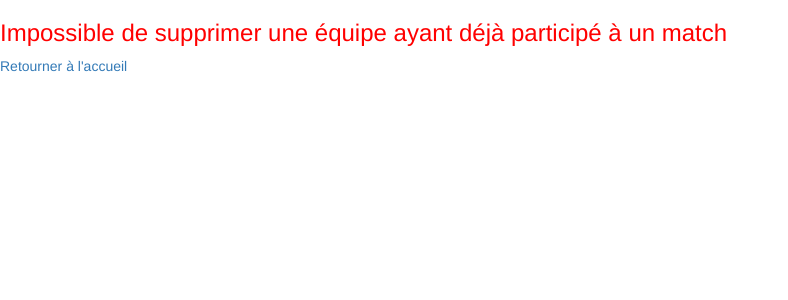
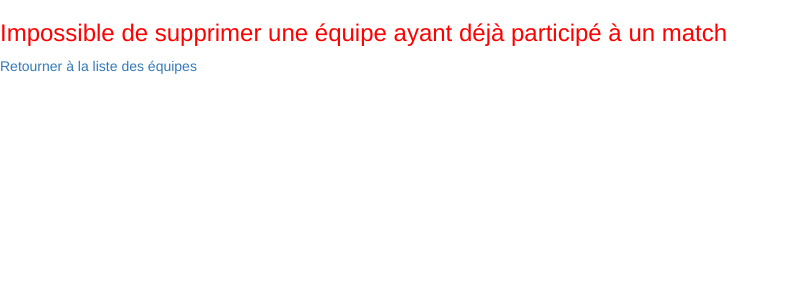
Before and after one commit to maxcrn/ProjetWeb, a PHP site: template view/SuppEquipeMatch.php in a window 1280 px wide. Shown: the part 52-352 px from the top of the page, without its empty margins (0-788 px from the left). Run offline with PHP 8.4, Linux system fonts and the light colour scheme; the template is opened without the code that fills it: most values are stand-ins (such as "Sample title", 1, 10 or a date in 2020).

Commit message:
Modif suppression equipe impossible

```diff
--- a/view/SuppEquipeMatch.php
+++ b/view/SuppEquipeMatch.php
@@ -7,4 +7,4 @@
 
 <h3 style="color:red">Impossible de supprimer une équipe ayant déjà participé à un match</h3>
 
-<a href="/">Retourner à l'accueil</a>
+<a href="/listeEquipes/<?php echo $idTournoi; ?>">Retourner à la liste des équipes</a>
```
